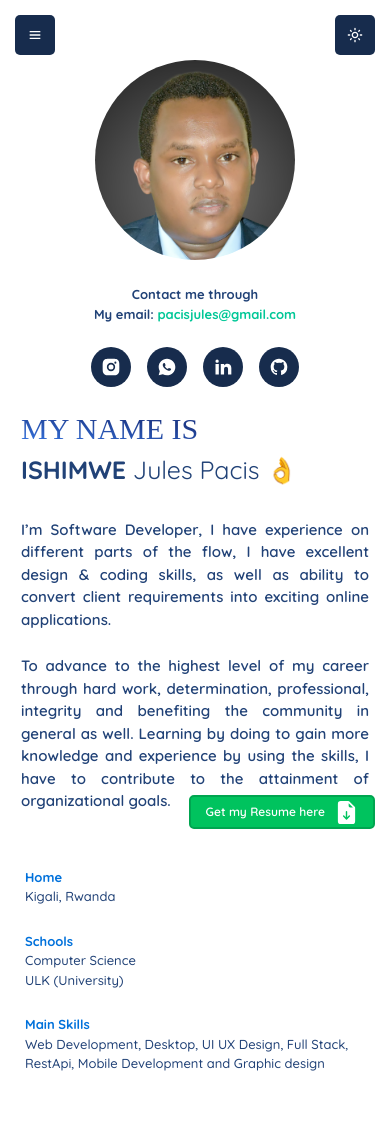
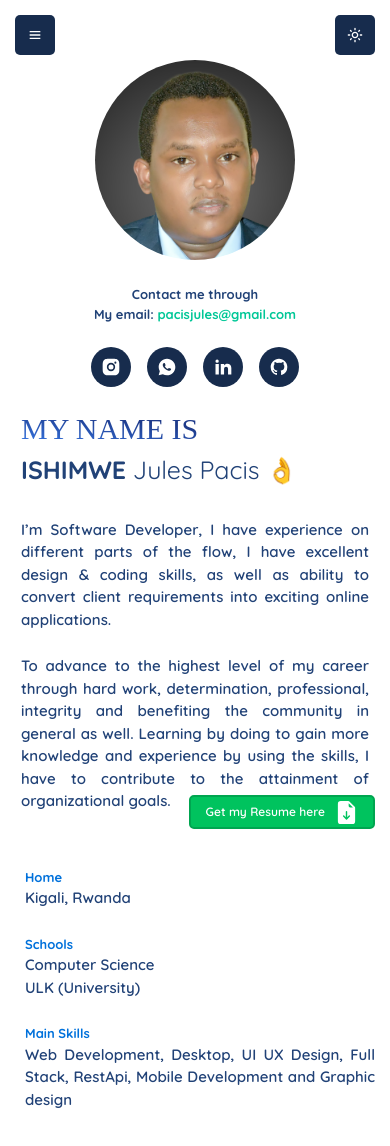
Before and after one commit to pacisjules/paciscvapp, a Next.js app in the folder frontend/pacisjulescv/: page /Startup in a window 390 px wide. Shown: the top 1146 px of the page. Built offline with nearby package versions, Linux system fonts and the light colour scheme; a web font is replaced by a local one.

Commit message:
Update App.module.css

```diff
--- a/frontend/pacisjulescv/pages/App.module.css
+++ b/frontend/pacisjulescv/pages/App.module.css
@@ -1,3 +1,5 @@
+
+
 .root {
   background-image: linear-gradient(125deg,
       hsl(213deg 21% 17%) 0%,
@@ -1248,9 +1250,9 @@
   }
 
   .Maintainer .M_right .My_infosDetails section {
-    text-align: left;
-    font-size: 13px;
+    text-align: justify;
     margin-top: 20px;
+
   }
 
   .Maintainer .M_right .My_infosDetails section h2 {
@@ -1259,9 +1261,10 @@
   }
 
   .Maintainer .M_right .My_infosDetails section p {
-    font-weight: 500;
     color: #214277;
-    font-size: 13px;
+    font-size: 15px;
+    font-weight: 600;
+    width: 100%;
   }
 
 
```
